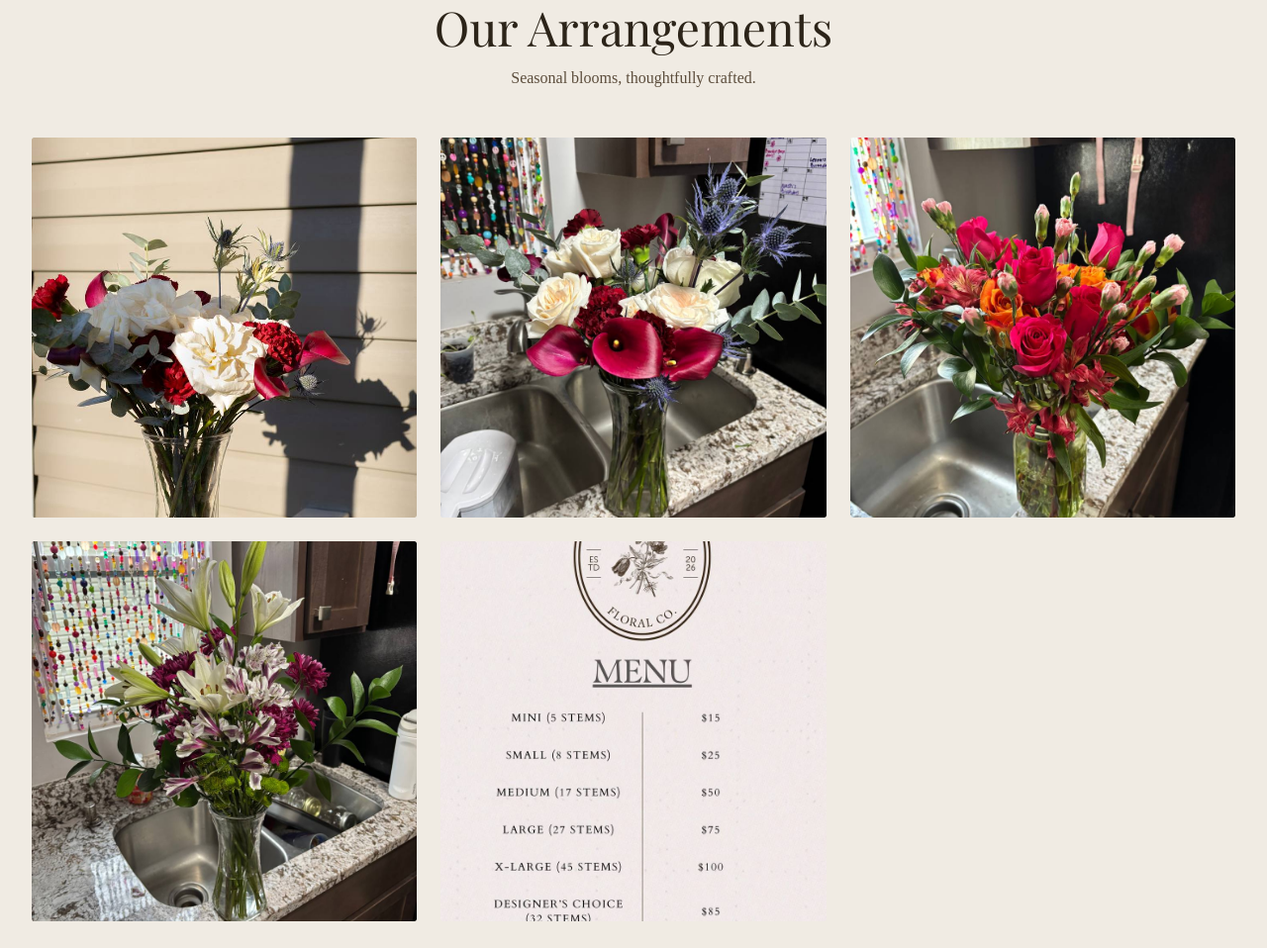
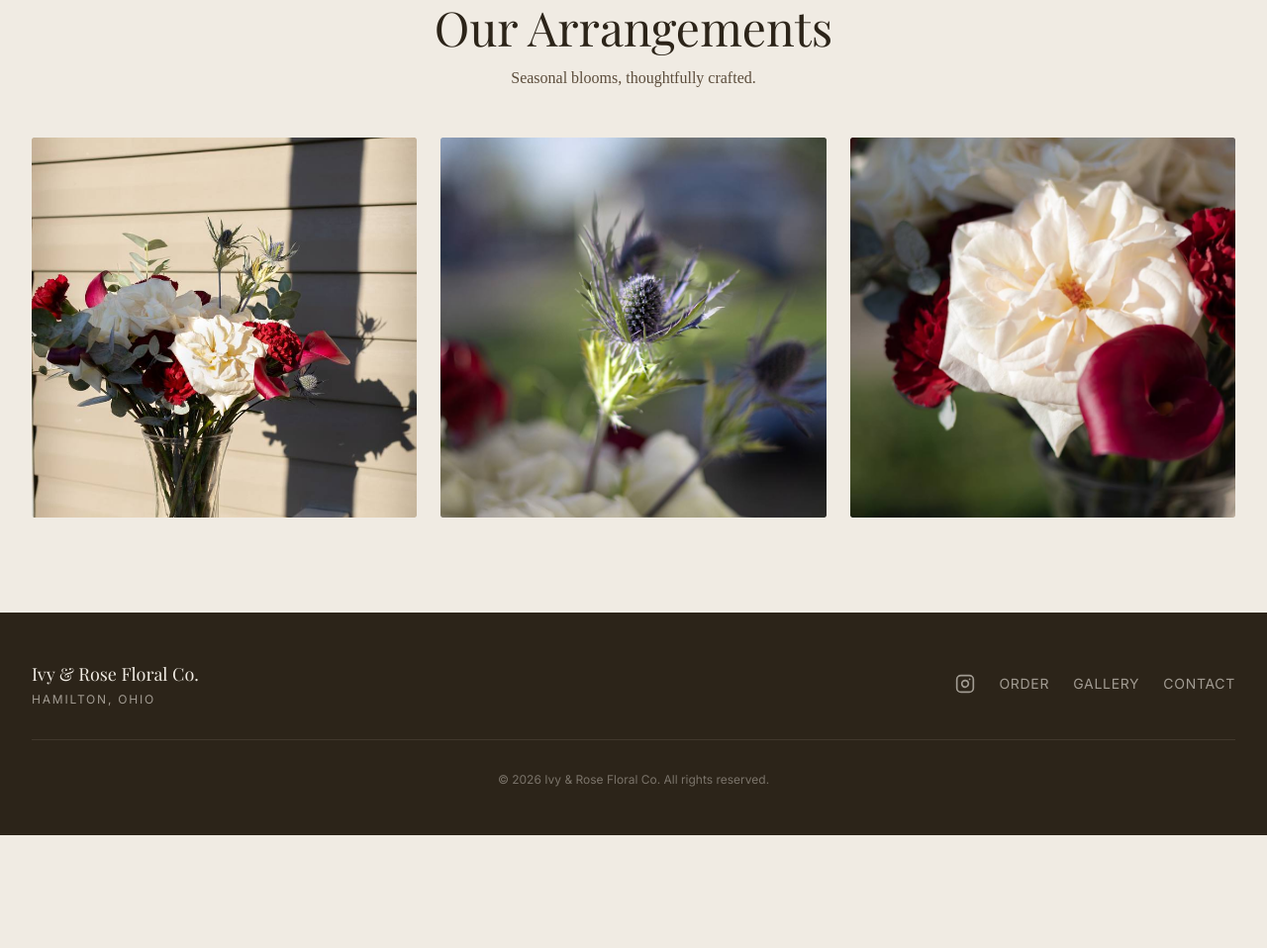
Before and after one commit to krioku-can/ivy-rose-floral, a plain HTML site: page gallery.html in a window 1280 px wide. Shown: the part 174-1132 px from the top of the page at 99% size. After the commit the page ends 1018 px from the top, so only its background shows below. Drawn offline with nearby package versions, Linux system fonts and the light colour scheme; a web font is replaced by a local one.

Commit message:
Gallery: show only 3 photos (mothers-day + 2 new arrangements)

```diff
--- a/gallery.html
+++ b/gallery.html
@@ -70,16 +70,10 @@
         <img src="images/bouquet-mothers-day.jpg" alt="Mother's Day bouquet — handcrafted with fresh seasonal blooms" class="w-full h-80 md:h-96 object-cover rounded-sm" loading="lazy" decoding="async">
       </div>
       <div class="rounded-sm overflow-hidden">
-        <img src="images/bouquet-1.jpg" alt="Elegant Ivory — white roses, burgundy calla lilies, and Scottish thistle" class="w-full h-80 md:h-96 object-cover rounded-sm" loading="lazy" decoding="async">
+        <img src="images/bouquet-new-1.jpg" alt="Floral arrangement — handcrafted with fresh seasonal blooms" class="w-full h-80 md:h-96 object-cover rounded-sm" loading="lazy" decoding="async">
       </div>
       <div class="rounded-sm overflow-hidden">
-        <img src="images/bouquet-2.jpg" alt="Sunset Garden — vibrant pink roses, orange alstroemeria, and carnations" class="w-full h-80 md:h-96 object-cover rounded-sm" loading="lazy" decoding="async">
-      </div>
-      <div class="rounded-sm overflow-hidden">
-        <img src="images/bouquet-3.jpg" alt="Lavender Dream — white lilies, purple chrysanthemums, and green button mums" class="w-full h-80 md:h-96 object-cover rounded-sm" loading="lazy" decoding="async">
-      </div>
-      <div class="rounded-sm overflow-hidden">
-        <img src="images/menu.jpg" alt="Ivy & Rose Floral Co. pricing menu" class="w-full h-80 md:h-96 object-cover rounded-sm" loading="lazy" decoding="async">
+        <img src="images/bouquet-new-2.jpg" alt="Floral arrangement — handcrafted with fresh seasonal blooms" class="w-full h-80 md:h-96 object-cover rounded-sm" loading="lazy" decoding="async">
       </div>
     </div>
   </main>
```
Also changed, not shown: images/bouquet-new-1.jpg (added), images/bouquet-new-2.jpg (added).
